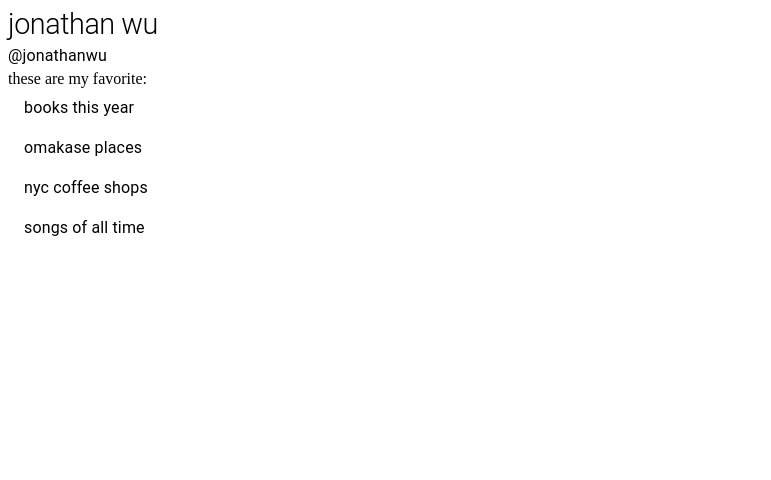
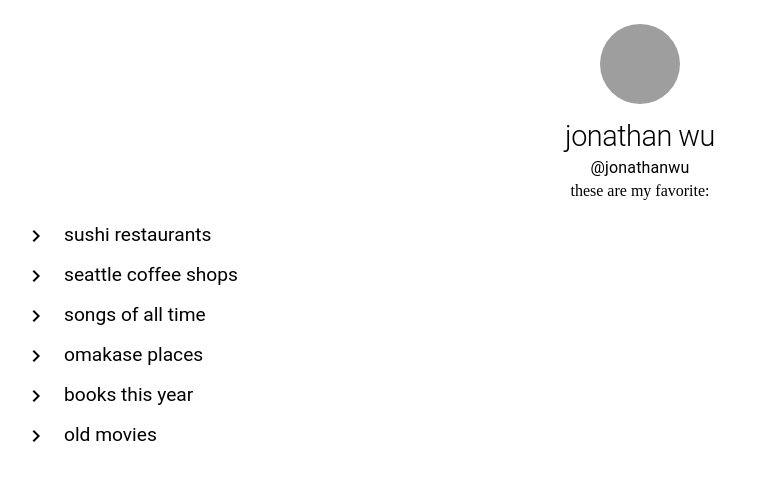
Before and after one commit to ChangYuJonathanWu/alcove, a Next.js app: page /1 in a window 1280 px wide. Shown: the top 480 px of the page, without its empty margins (0-771 px from the left). Built offline with nearby package versions, Linux system fonts and the light colour scheme; grey boxes are pictures that could not be loaded.

Commit message:
more progress

```diff
--- a/config/theme.js
+++ b/config/theme.js
@@ -13,6 +13,9 @@ const theme = createTheme({
     typography: {
         h1: {
             fontSize: '1.8rem'
+        },
+        h3: {
+            fontSize: '1.2rem'
         }
     }
 });
--- a/examples/jonathan.json
+++ b/examples/jonathan.json
@@ -2,19 +2,24 @@
     "title": "jonathan wu",
     "title_style": {},
     "handle": "jonathanwu",
+    "photo": "tH7kAkdmO20akaAjkd.jpeg",
     "description": "these are my favorite:",
     "description_style": {},
     "profile": {
-        "list_order": ["l1", "l2", "l3", "l4", "l5"],
+        "list_order": ["l7", "l2", "l1", "l3", "l4", "l5"],
         "lists": {
+            "l7": {"id": "l7", "name": "sushi restaurants", "commentary": "most of these are sentimental"},
+            "l6": {"id": "l6", "name": "hiking trails in oregon"},
+            "l5": {"id": "l5", "name": "old movies"},
             "l4": {"id": "l4", "name": "books this year"},
             "l3": {"id": "l3", "name": "omakase places"},
-            "l2": {"id": "l2", "name": "nyc coffee shops"},
+            "l2": {"id": "l2", "name": "seattle coffee shops"},
             "l1": {
                 "id": "l1",
                 "name": "songs of all time",
-                "type": "songs_spotify",
-                "item_order": ["i3", "i1", "i2"],
+                "commentary": "always on loop",
+                "type": "spotify",
+                "item_order": ["i1", "i2", "i3", "i4", "i5"],
                 "items": {
                     "i1": {
                         "id": "i1",
@@ -22,23 +27,39 @@
                         "name": "Is There Somewhere",
                         "artist": "Halsey",
                         "album": "Room 93",
-                        "uri": "spotify.com/uri?92jd2k"
+                        "uri": "https://open.spotify.com/embed/track/5XijWLBY0vwl5MPUpQA2Ha?utm_source=generator&theme=0"
                     },
                     "i2": {
                         "id": "i2",
                         "album_cover": "https://album.com/photo1.jpg",
-                        "name": "Is There Somewhere",
-                        "artist": "Halsey",
-                        "album": "Room 93",
-                        "uri": "spotify.com/uri?92jd2k"
+                        "name": "Run",
+                        "artist": "George Strait",
+                        "album": "The Road Less Travelled",
+                        "uri": "https://open.spotify.com/embed/track/1EXMjx4nCIvYTaY5CZMUSl?utm_source=generator&theme=0"
                     },
                     "i3": {
                         "id": "i3",
                         "album_cover": "https://album.com/photo2.jpg",
-                        "name": "Is There Somewhere",
-                        "artist": "Halsey",
-                        "album": "Room 93",
-                        "uri": "spotify.com/uri?92jd2k"
+                        "name": "Born to Die",
+                        "artist": "Lana Del Rey",
+                        "album": "Born to Die",
+                        "uri": "https://open.spotify.com/embed/track/487OPlneJNni3NWC8SYqhW?utm_source=generator&theme=0"
+                    },
+                    "i4": {
+                        "id": "i4",
+                        "album_cover": "https://album.com/photo2.jpg",
+                        "name": "Fast Car",
+                        "artist": "Tracy Chapman",
+                        "album": "",
+                        "uri": "https://open.spotify.com/embed/track/2M9ro2krNb7nr7HSprkEgo?utm_source=generator"
+                    },
+                    "i5": {
+                        "id": "i5",
+                        "album_cover": "https://album.com/photo2.jpg",
+                        "name": "Style",
+                        "artist": "Taylor Swift",
+                        "album": "1989",
+                        "uri": "https://open.spotify.com/embed/track/4lIxdJw6W3Fg4vUIYCB0S5?utm_source=generator"
                     }
                 }
             }
--- a/pages/[username].js
+++ b/pages/[username].js
@@ -9,11 +9,17 @@ import { Inter } from 'next/font/google';
 
 import ListSubheader from '@mui/material/ListSubheader';
 import List from '@mui/material/List';
+import ListItem from '@mui/material/ListItem';
 import ListItemButton from '@mui/material/ListItemButton';
 import ListItemIcon from '@mui/material/ListItemIcon';
 import ListItemText from '@mui/material/ListItemText';
 import Collapse from '@mui/material/Collapse';
+import ChevronRight from '@mui/icons-material/ChevronRight'
+import ExpandMore from '@mui/icons-material/ExpandMore';
 
+import Avatar from '@mui/material/Avatar';
+
+import SpotifyItem from '@/components/items/SpotifyItem';
 import user from '../examples/jonathan.json'
 
 const inter = Inter({ subsets: ['latin'] })
@@ -21,8 +27,8 @@ const inter = Inter({ subsets: ['latin'] })
 export default function Profile() {
     const router = useRouter()
     const { username } = router.query;
-    const { title, description, handle, profile = {} } = user;
-    const { lists = {}, list_order = [] } = profile
+    const { title, description, handle, photo, profile = {} } = user;
+    const { lists = {}, list_order: listOrder = [] } = profile
 
     const buildInitialListOpenStates = () => {
         const listStates = {}
@@ -37,27 +43,54 @@ export default function Profile() {
         setListsOpen({ ...listsOpen, [listId]: !listsOpen[listId] })
     }
 
-    const buildListItems = () => {
+    const buildLists = () => {
         const listComponents = []
-        Object.keys(lists).forEach(listId => {
+        listOrder.forEach(listId => {
             const list = lists[listId]
-            const { name } = list
+            const { name, type, commentary, items, item_order: itemOrder = [], } = list
+            const isOpen = listsOpen[listId]
             listComponents.push(
                 <>
                     <ListItemButton onClick={() => toggleList(listId)}>
-                        <Typography>{name}</Typography>
+                        <Stack direction="row" alignItems="center" spacing={2}>
+                            {isOpen ? <ExpandMore /> : <ChevronRight />}
+                            <Stack>
+                                <Typography variant="h3">{name}</Typography>
+                                {isOpen && <Typography variant="caption">{commentary}</Typography>}
+                            </Stack>
+
+                        </Stack>
                     </ListItemButton>
                     <Collapse in={listsOpen[listId]}>
                         <List>
-                            <div>Test 1</div>
-                            <div>Test 2</div>
+                            {buildItems(items, itemOrder, type) }
                         </List>
                     </Collapse>
                 </>
-
             )
         })
         return listComponents
+    }
+
+    const buildSpotifyItems = (items, itemOrder) => {
+        return itemOrder.map(
+            itemId => <SpotifyItem key={itemId} item={items[itemId]}/>
+        )
+    }
+
+    const buildRestaurantItems = (items, itemOrder) => {
+
+    }
+
+    const buildItems = (items, itemOrder, type) => {
+        switch(type) {
+            case "spotify":
+                return buildSpotifyItems(items, itemOrder)
+            case "restaurant":
+                return buildRestaurantItems(items, itemOrder)
+            default :
+                return <div></div>
+        }
     }
 
     return (
@@ -70,10 +103,14 @@ export default function Profile() {
             </Head>
             <main>
                 <Stack>
-                    <Typography variant="h1">{title}</Typography>
-                    <Typography variant="subtitle1">{`@${handle}`}</Typography>
-                    <Typography variant="body">{description}</Typography>
-                    {buildListItems()}
+                    <Stack alignItems="center" style={{ paddingBottom: "1rem" }}>
+                        <Avatar alt="jonathanwu" sx={{ width: 80, height: 80 }} style={{ margin: "1rem" }} src={`/profiles/photos/${photo}`} />
+                        <Typography variant="h1">{title}</Typography>
+                        <Typography variant="subtitle1">{`@${handle}`}</Typography>
+                        <Typography variant="body">{description}</Typography>
+                    </Stack>
+
+                    {buildLists()}
                 </Stack>
             </main>
         </>
```
